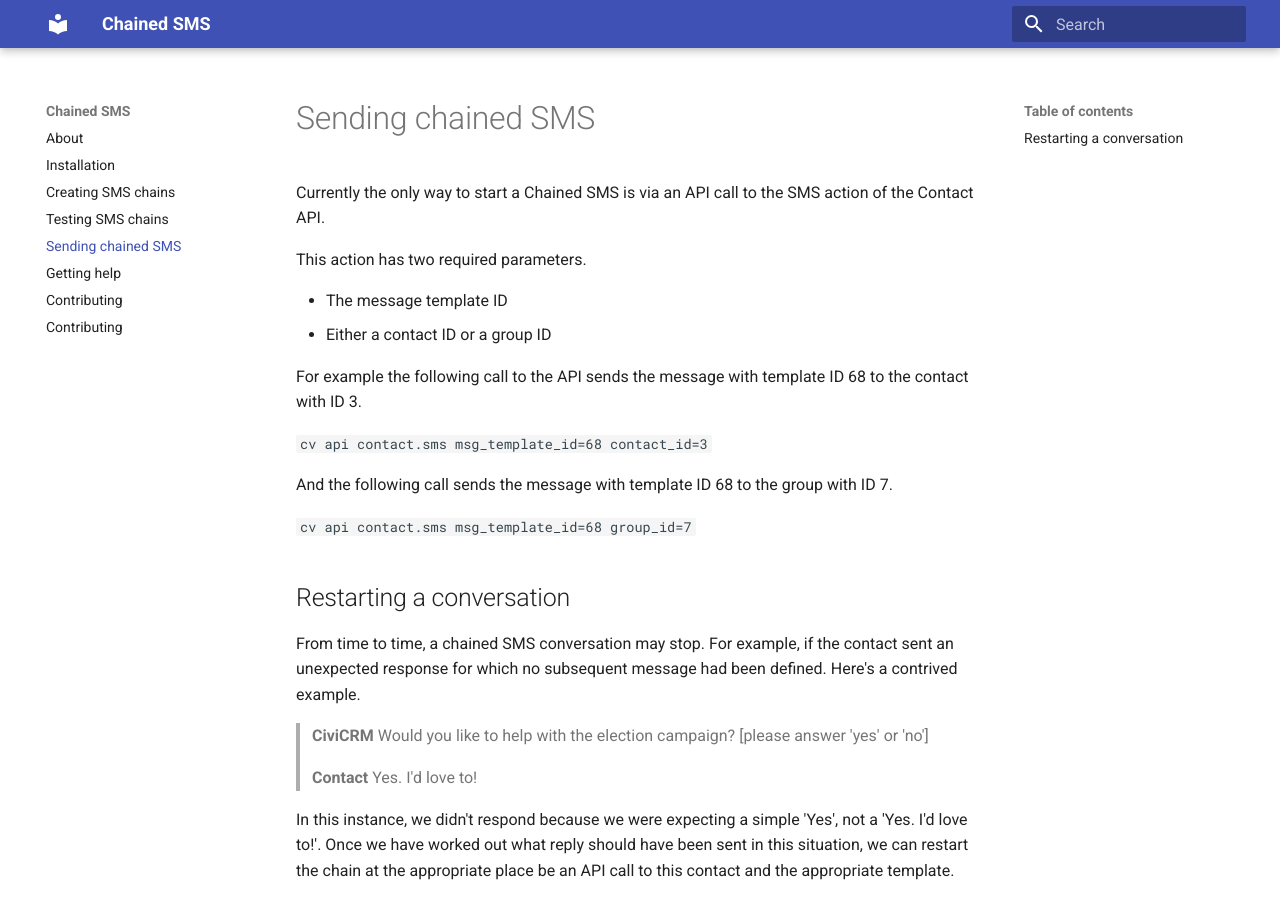
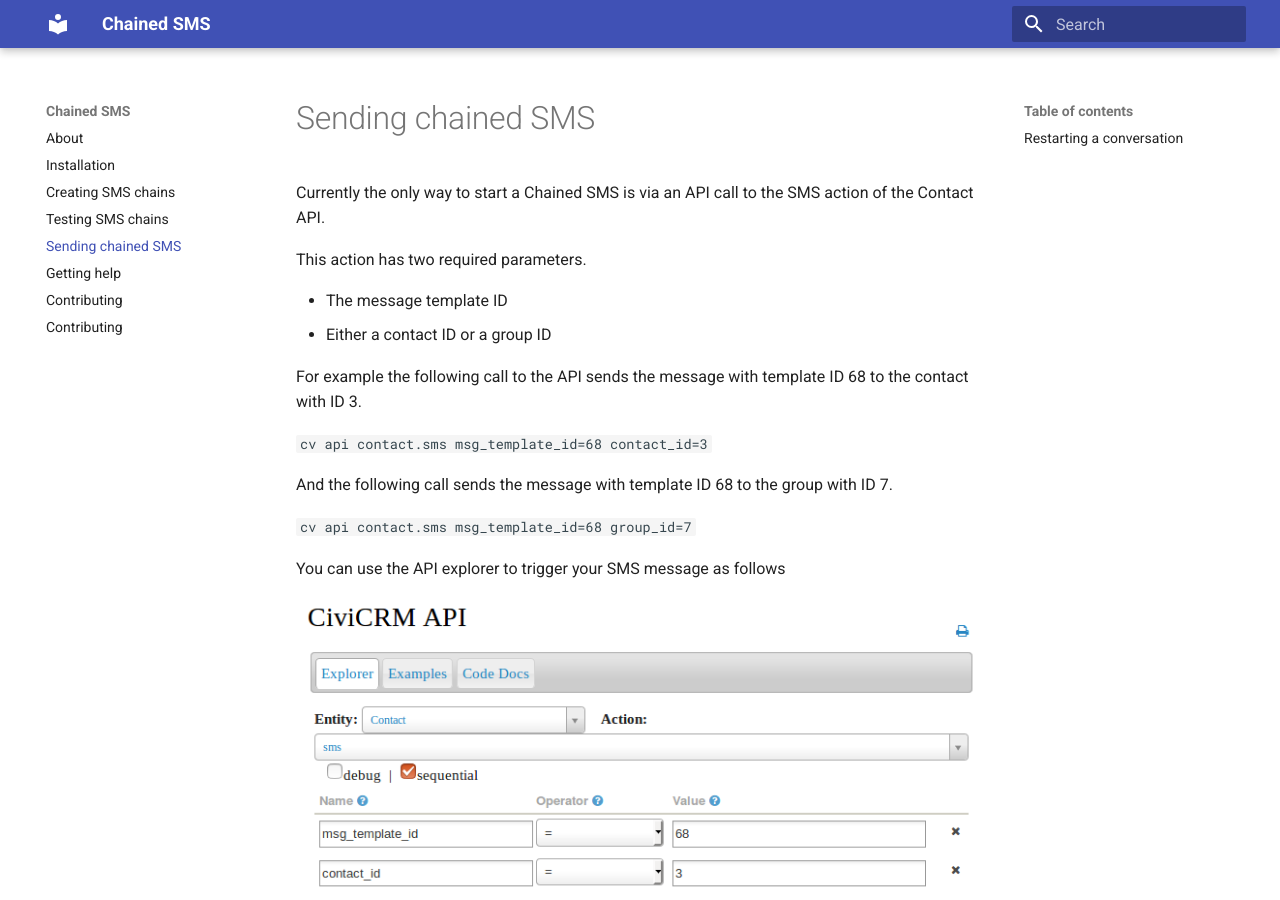
Before and after one commit to 3sd/io.3sd.chainedsms, an MkDocs documentation site: the page built from docs/send.md, in a window 1280 px wide and 900 px high. Built offline with MkDocs 1.6.1 and Material for MkDocs 9.7.7, drawn with Linux system fonts in a browser that asks for light colours; old or Windows-style settings are respelled for this version of MkDocs.

Commit message:
adding screenshot of how to send an SMS via the API

```diff
--- a/docs/send.md
+++ b/docs/send.md
@@ -15,6 +15,10 @@ And the following call sends the message with template ID 68 to the group with I
 
 `cv api contact.sms msg_template_id=68 group_id=7`
 
+You can use the API explorer to trigger your SMS message as follows
+
+![Sending a message via the API](img/chained-sms-start-via-api.png)
+
 ## Restarting a conversation
 
 From time to time, a chained SMS conversation may stop. For example, if the contact sent an unexpected response for which no subsequent message had been defined. Here's a contrived example.
```
Also changed, not shown: docs/img/chained-sms-start-via-api.png (added).
